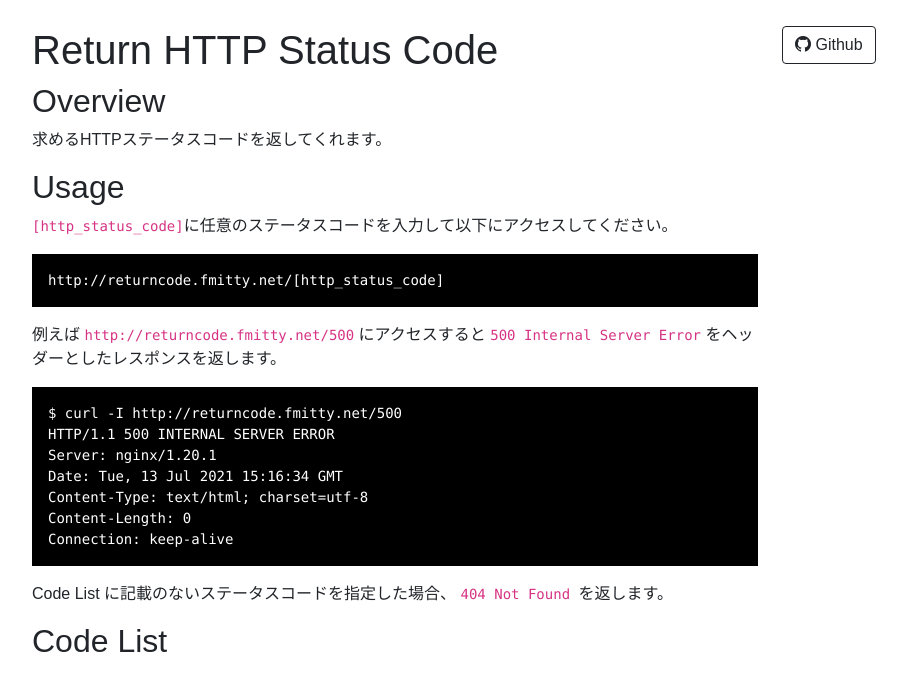
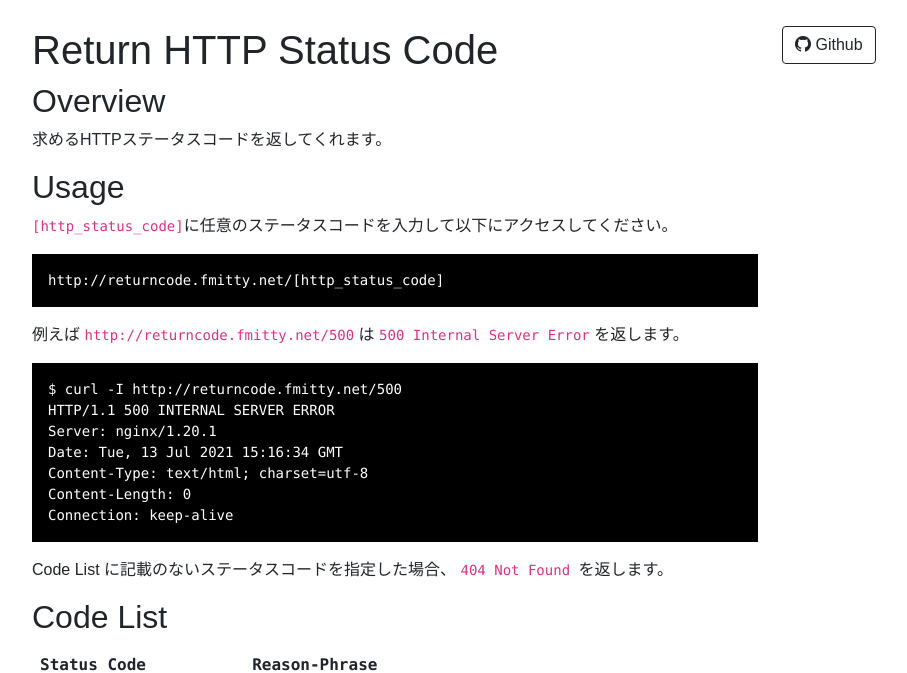
Before and after one commit to mitty1293/http-status-codes, a Flask app: page / in a window 1280 px wide. Shown: the top 673 px of the page, without its empty margins (120-1027 px from the left). Run offline with Flask 2, Linux system fonts and the light colour scheme; some libraries are stand-ins or nearby versions.

Commit message:
文章修正

```diff
--- a/flask/app/templates/index.html
+++ b/flask/app/templates/index.html
@@ -33,7 +33,7 @@
                     <h2>Usage</h2>
                     <p><code>[http_status_code]</code>に任意のステータスコードを入力して以下にアクセスしてください。</p>
                     <pre>http://returncode.fmitty.net/[http_status_code]</pre>
-                    <p>例えば <code>http://returncode.fmitty.net/500</code> にアクセスすると <code>500 Internal Server Error</code> をヘッダーとしたレスポンスを返します。</p>
+                    <p>例えば <code>http://returncode.fmitty.net/500</code> は <code>500 Internal Server Error</code> を返します。</p>
                     <pre>
                         $ curl -I http://returncode.fmitty.net/500
                         HTTP/1.1 500 INTERNAL SERVER ERROR
```
